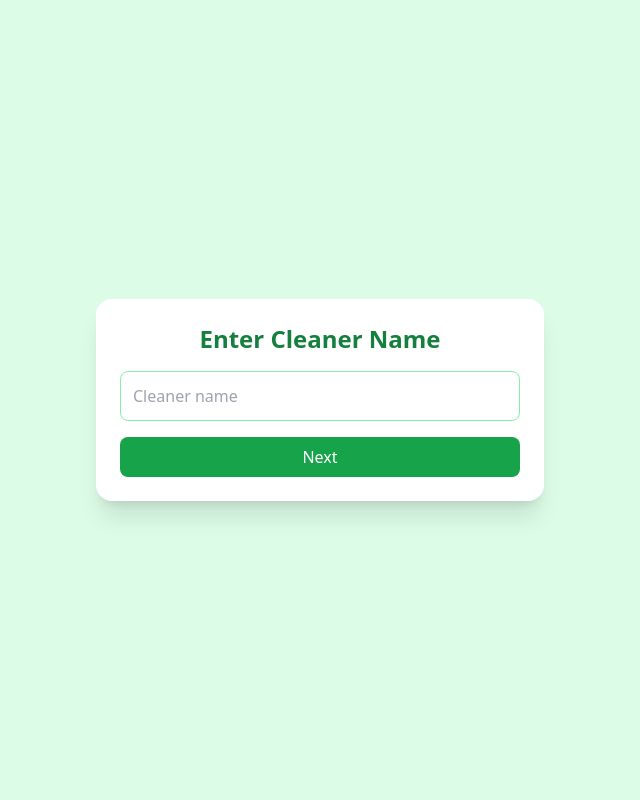
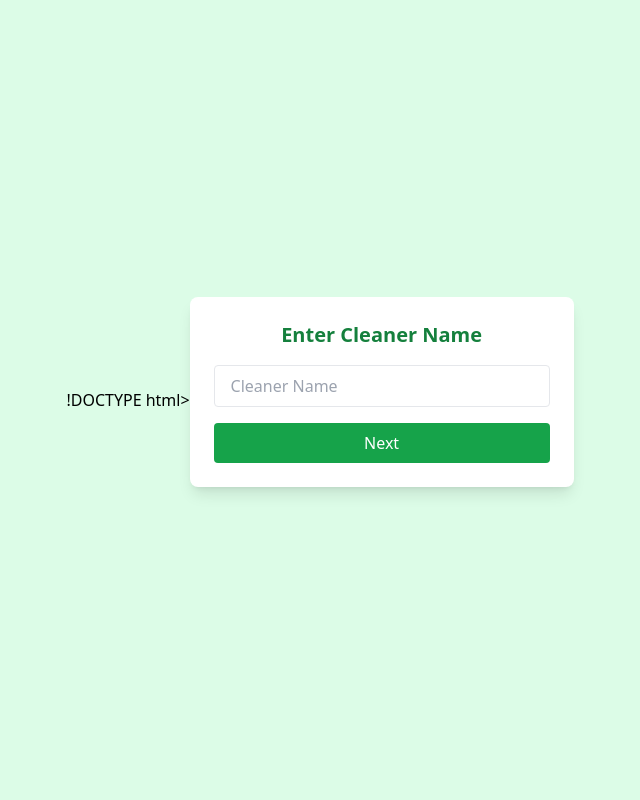
Before and after one commit to ProNoobCoder/i-pms, a Flask app: page /enter_cleaner in a window 1280 px wide. Shown: the whole page, without its empty margins (320-960 px from the left). Run offline with Flask 3, Linux system fonts and the light colour scheme; some libraries are stand-ins or nearby versions.

Commit message:
Update enter_cleaner.html

```diff
--- a/templates/enter_cleaner.html
+++ b/templates/enter_cleaner.html
@@ -1,17 +1,17 @@
-<!DOCTYPE html>
+!DOCTYPE html>
 <html lang="en">
 <head>
     <meta charset="UTF-8">
     <title>Enter Cleaner Name</title>
     <script src="https://cdn.tailwindcss.com"></script>
 </head>
-<body class="bg-green-100 h-screen flex items-center justify-center">
-    <form method="POST" class="bg-white p-6 rounded-2xl shadow-xl w-11/12 max-w-md space-y-4">
-        <h1 class="text-2xl font-bold text-center text-green-700">Enter Cleaner Name</h1>
-        <input type="text" name="cleaner" required placeholder="Cleaner name"
-               class="w-full p-3 border border-green-300 rounded-lg focus:outline-none focus:ring-2 focus:ring-green-500">
+<body class="bg-green-100 flex items-center justify-center h-screen">
+    <form method="POST" class="bg-white p-6 rounded-lg shadow-lg w-11/12 max-w-sm space-y-4">
+        <h1 class="text-xl font-bold text-green-700 text-center">Enter Cleaner Name</h1>
+        <input type="text" name="cleaner" placeholder="Cleaner Name"
+               class="w-full px-4 py-2 border rounded focus:outline-none focus:ring-2 focus:ring-green-400" required>
         <button type="submit"
-                class="w-full bg-green-600 text-white py-2 rounded-lg hover:bg-green-700 transition">
+                class="w-full bg-green-600 text-white py-2 rounded hover:bg-green-700 transition">
             Next
         </button>
     </form>
```
